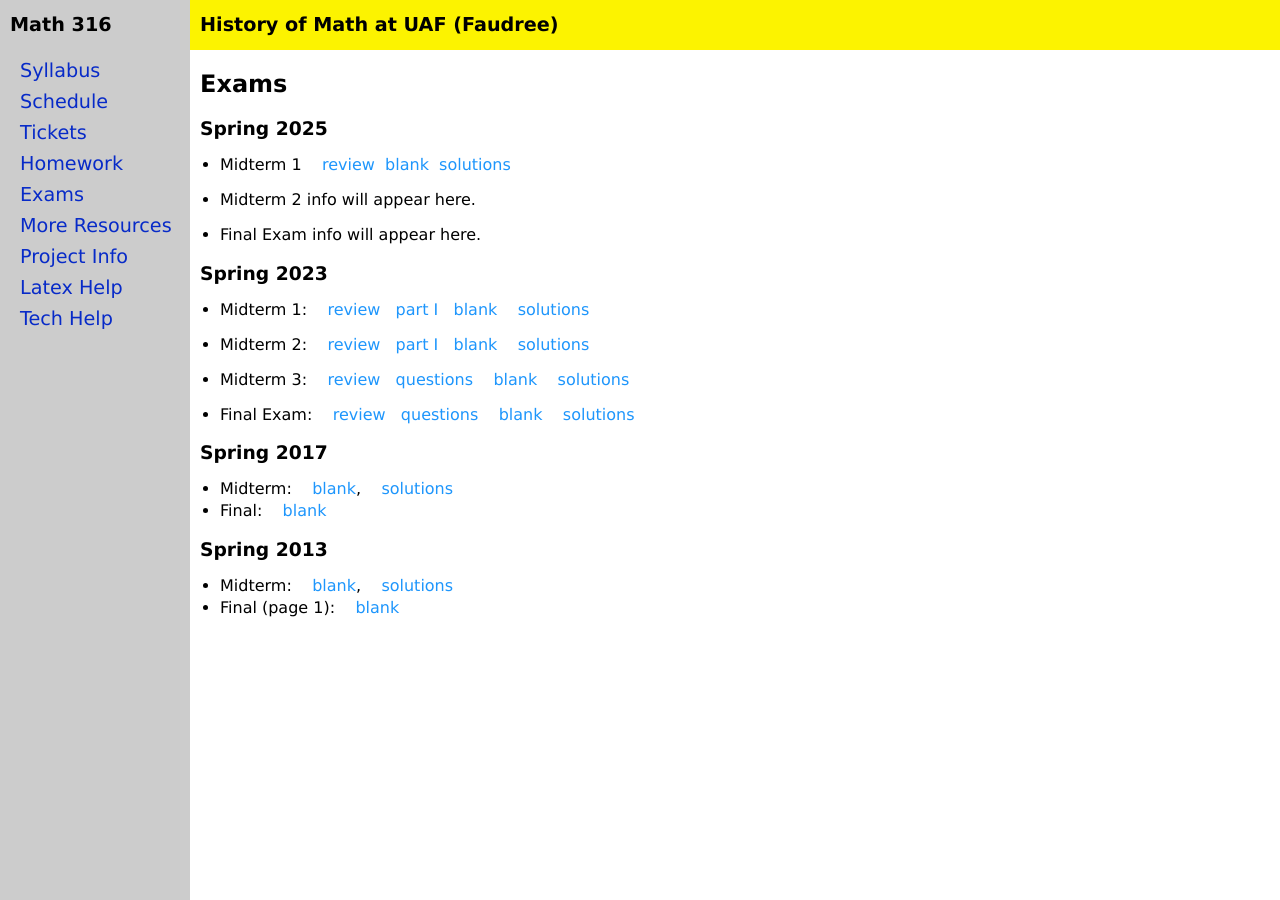
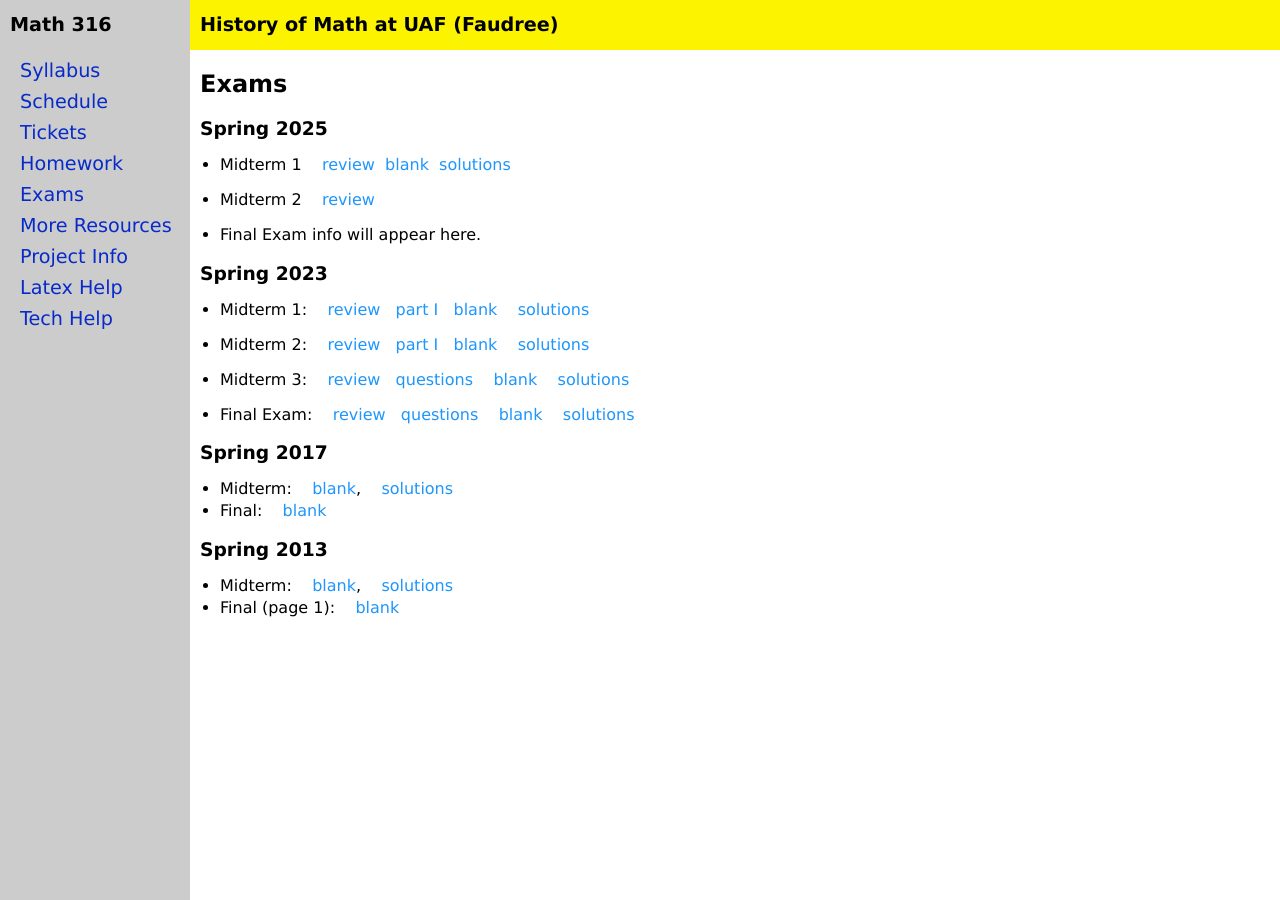
Before and after one commit to jrfaudree/HOM, a Jekyll site: the page built from exams.md, in a window 1280 px wide. Built offline with Jekyll 4.4.1, drawn with Linux system fonts in a browser that asks for light colours.

Commit message:
Update exams.md

```diff
--- a/exams.md
+++ b/exams.md
@@ -10,7 +10,7 @@ title: Exams
 * Midterm 1  &nbsp;&nbsp; [review](assets/midterms/M316S25_M1Q.pdf)&nbsp;&nbsp;[blank](assets/midterms/M316S25_E1.pdf)&nbsp;&nbsp;[solutions](assets/midterms/M316S25_E1-s.pdf)&nbsp;&nbsp;
 
 
-* Midterm 2 info will appear here.
+* Midterm 2 &nbsp;&nbsp; [review](assets/midterms/M316S25_M2Q.pdf)
 
 * Final Exam info will appear here.
 
```
